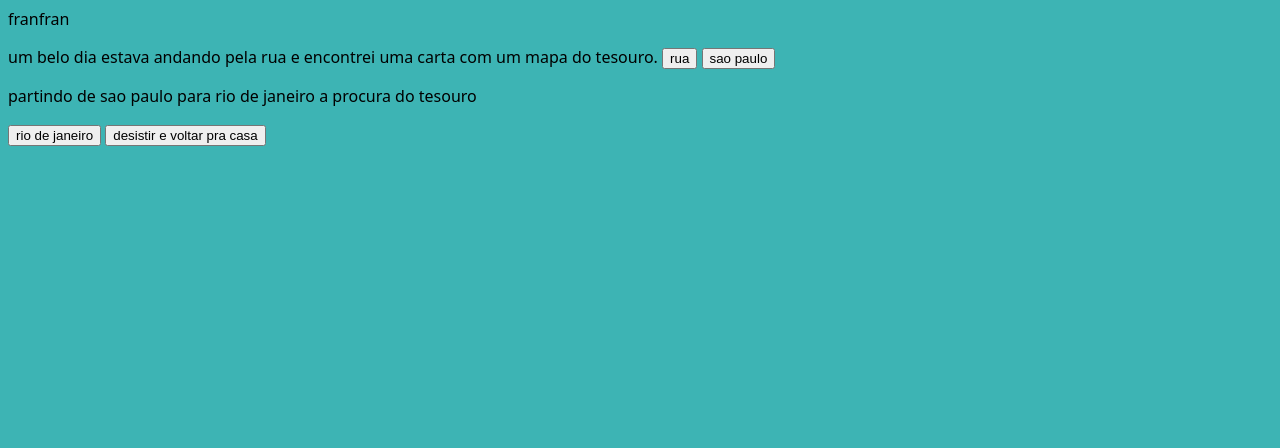
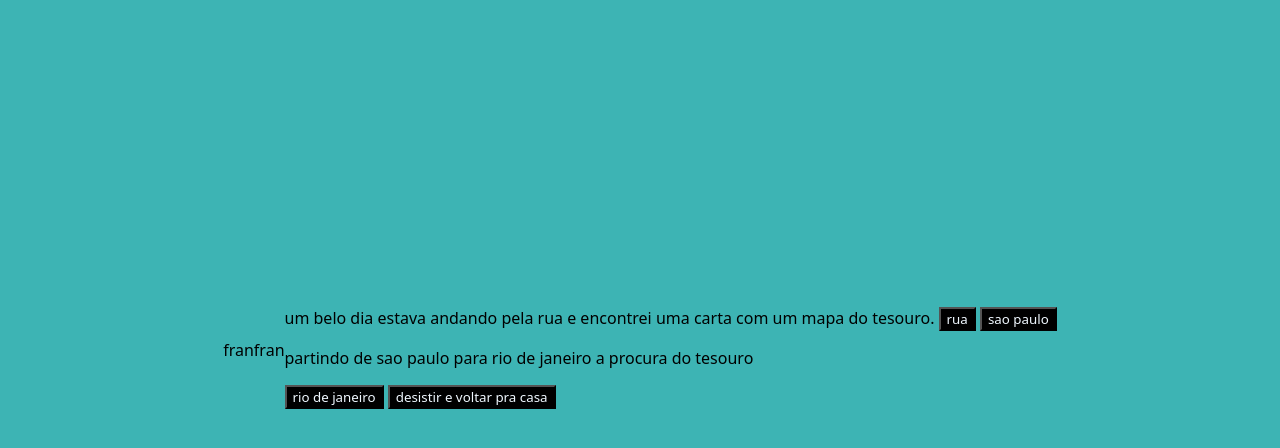
Before and after one commit to fdanel/francisco, a plain HTML site: page index.html in a window 1280 px wide. Drawn offline with Linux system fonts and the light colour scheme; a web font is replaced by a local one.

Commit message:
alteracoes

```diff
--- a/index.html
+++ b/index.html
@@ -12,7 +12,7 @@
 <body>
 
  <main>
-    <div class="passo" id="passo-0">
+    <div class="passo ativo" id="passo-0">
       <p>um belo dia estava andando pela rua e encontrei uma carta com um mapa do tesouro.
 
       <button class="btn-proximo" data-proximo="1">rua</button>
@@ -26,6 +26,7 @@
 
 
   </main>
+  <script src=" script.js"></script>
 
 </body>
 </html>
--- a/style.css
+++ b/style.css
@@ -1,4 +1,15 @@
 body{
     background-color: rgb(61, 180, 180);
     font-family: "Playwrite PE", system-ui;
+    display: flex;
+    justify-content: center;
+    align-items: center;
+    height: 700px;
+    margin: 0;
 }
+
+button{
+    background-color: black;
+    color: aliceblue;
+    font-family: "Playwrite PE", system-ui;
+}
```
Also changed, not shown: js script.js (+13 -0 lines).
